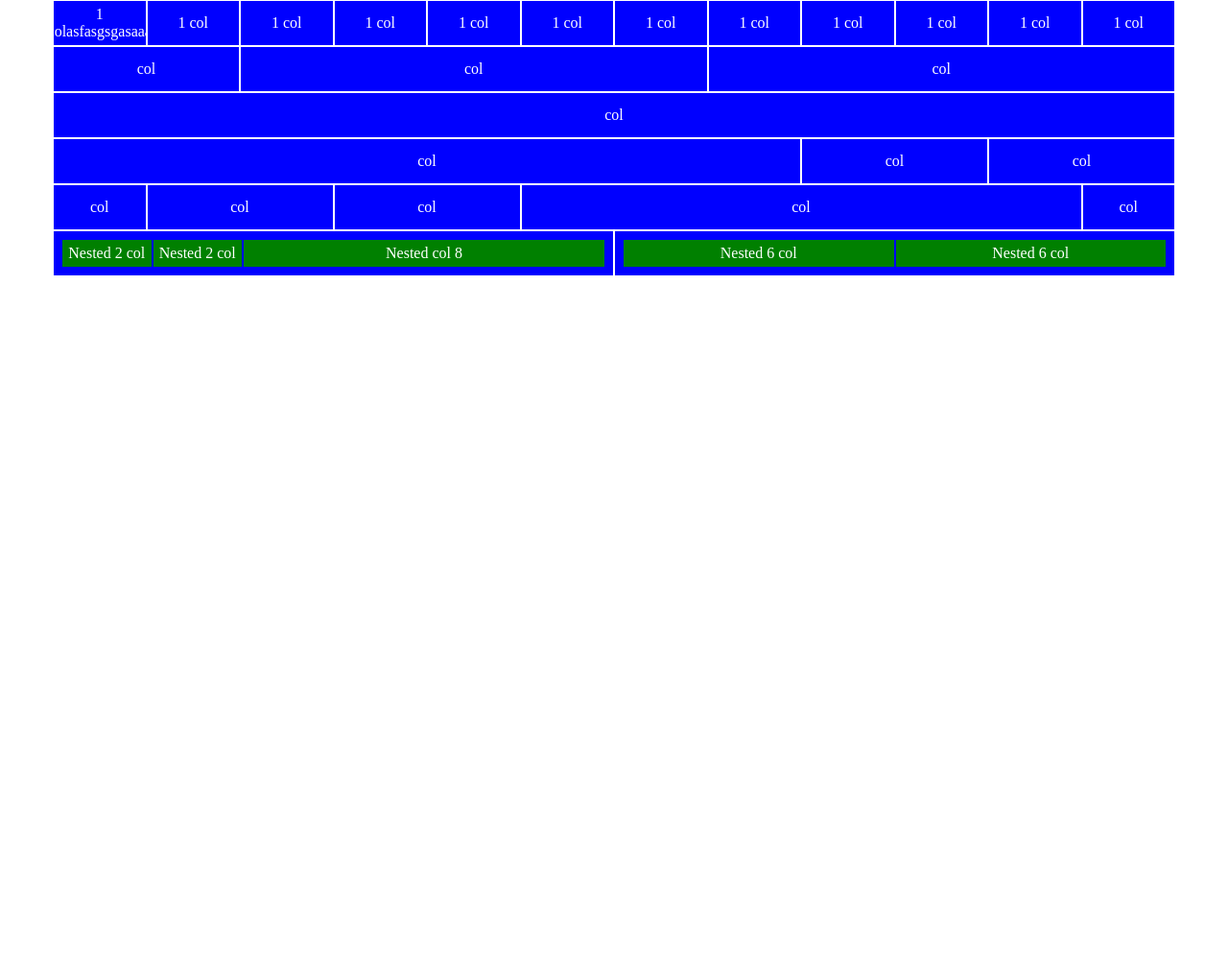
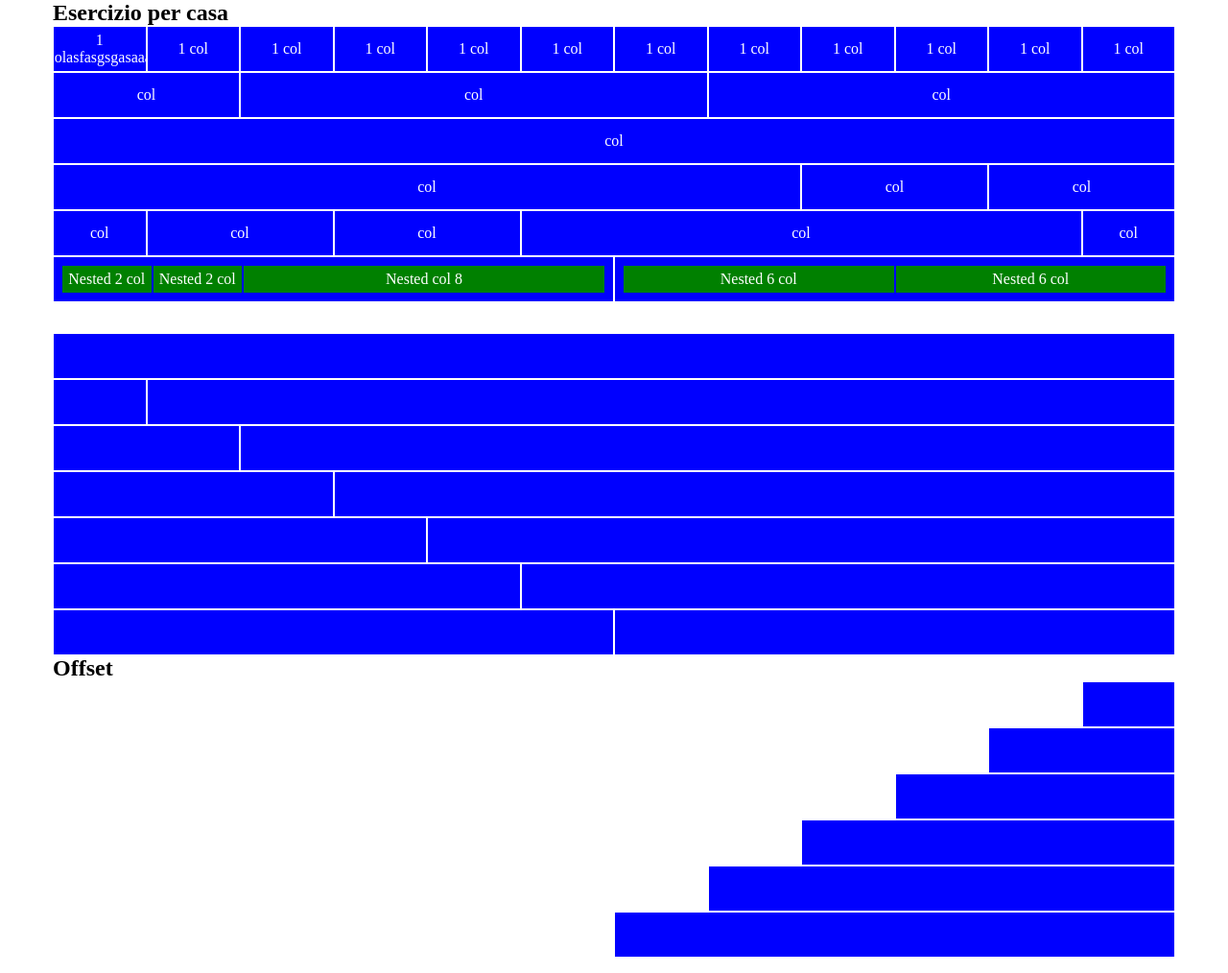
Before and after one commit to erkrabbo/html-css-12bool, a plain HTML site: page index.html in a window 1280 px wide. Shown: the whole page at 96% size. Before the commit the page ends 800 px from the top, so only its background shows below. Drawn offline with Linux system fonts and the light colour scheme.

Commit message:
completo

```diff
--- a/index.html
+++ b/index.html
@@ -11,6 +11,8 @@
 </head>
 <body>
     <div class="container">
+
+        <h2>Esercizio per casa</h2>
         <div class="row">
             <div class="col-xs-1 blueBlock">
                 <span>1 colasfasgsgasaaa</span>
@@ -128,6 +130,66 @@
                 </div>
             </div>
         </div>
+
+        <div class="row mrTop-2">
+            <div class="col-xs-12 blueBlock"></div>
+        </div>
+
+        <div class="row">
+            <div class="col-xs-1 blueBlock"></div>
+            <div class="col-xs-11 blueBlock"></div>
+        </div>
+
+        <div class="row">
+            <div class="col-xs-2 blueBlock"></div>
+            <div class="col-xs-10 blueBlock"></div>
+        </div>
+
+        <div class="row">
+            <div class="col-xs-3 blueBlock"></div>
+            <div class="col-xs-9 blueBlock"></div>
+        </div>
+
+        <div class="row">
+            <div class="col-xs-4 blueBlock"></div>
+            <div class="col-xs-8 blueBlock"></div>
+        </div>
+
+        <div class="row">
+            <div class="col-xs-5 blueBlock"></div>
+            <div class="col-xs-7 blueBlock"></div>
+        </div>
+
+        <div class="row">
+            <div class="col-xs-6 blueBlock"></div>
+            <div class="col-xs-6 blueBlock"></div>
+        </div>
+
+        <h2>Offset</h2>
+
+        <div class="row">
+            <div class="col-offset-xs-11 col-xs-1 blueBlock"></div>
+        </div>
+
+        <div class="row">
+            <div class="col-offset-xs-10 col-xs-2 blueBlock"></div>
+        </div>
+
+        <div class="row">
+            <div class="col-offset-xs-9 col-xs-3 blueBlock"></div>
+        </div>
+
+        <div class="row">
+            <div class="col-offset-xs-8 col-xs-4 blueBlock"></div>
+        </div>
+
+        <div class="row">
+            <div class="col-offset-xs-7 col-xs-5 blueBlock"></div>
+        </div>
+
+        <div class="row mrBot-1">
+            <div class="col-offset-xs-6 col-xs-6 blueBlock"></div>
+        </div>
     </div>
 </body>
 </html>
--- a/style/style.css
+++ b/style/style.css
@@ -1,3 +1,14 @@
+
+/* MARGINS */
+.mrTop-2{
+    margin-top: 2rem;
+}
+
+.mrBot-1{
+    margin-bottom: 1rem;
+}
+
+
 .flex{
     display: flex;
 }
```
